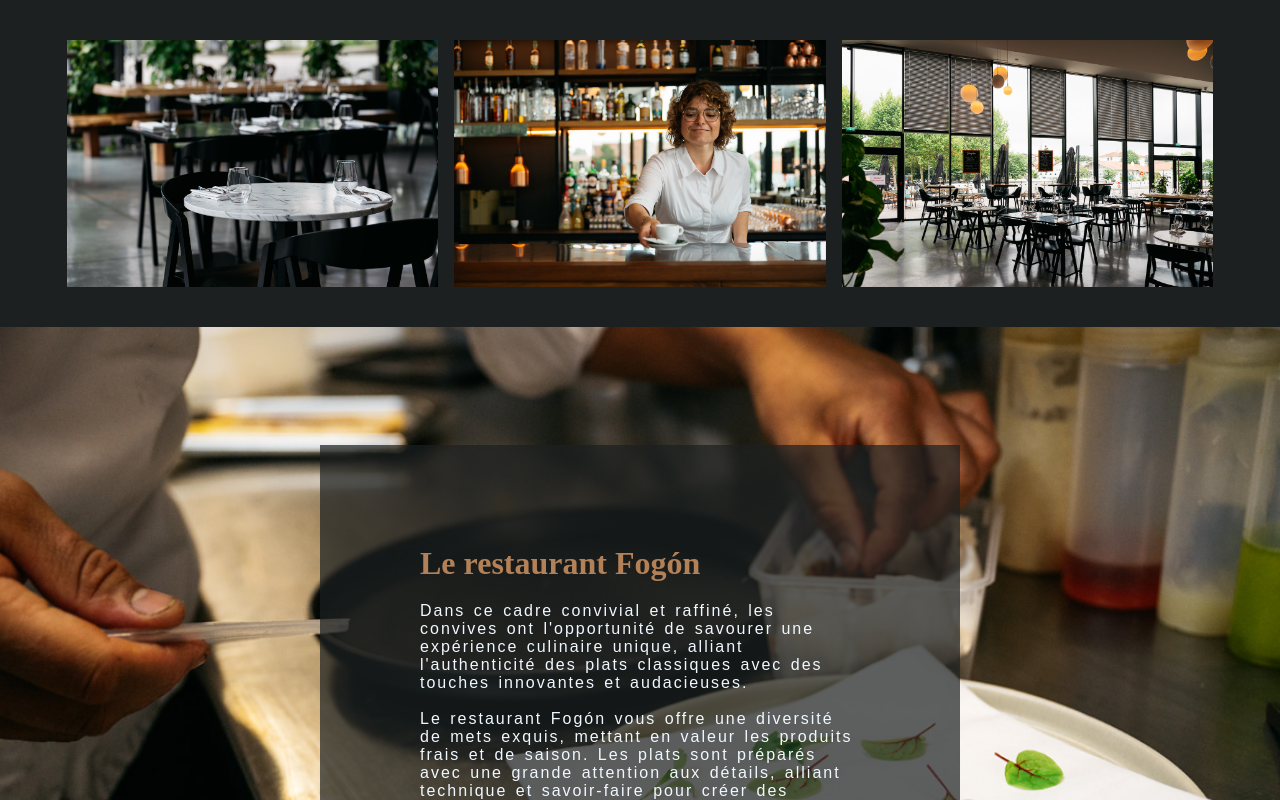
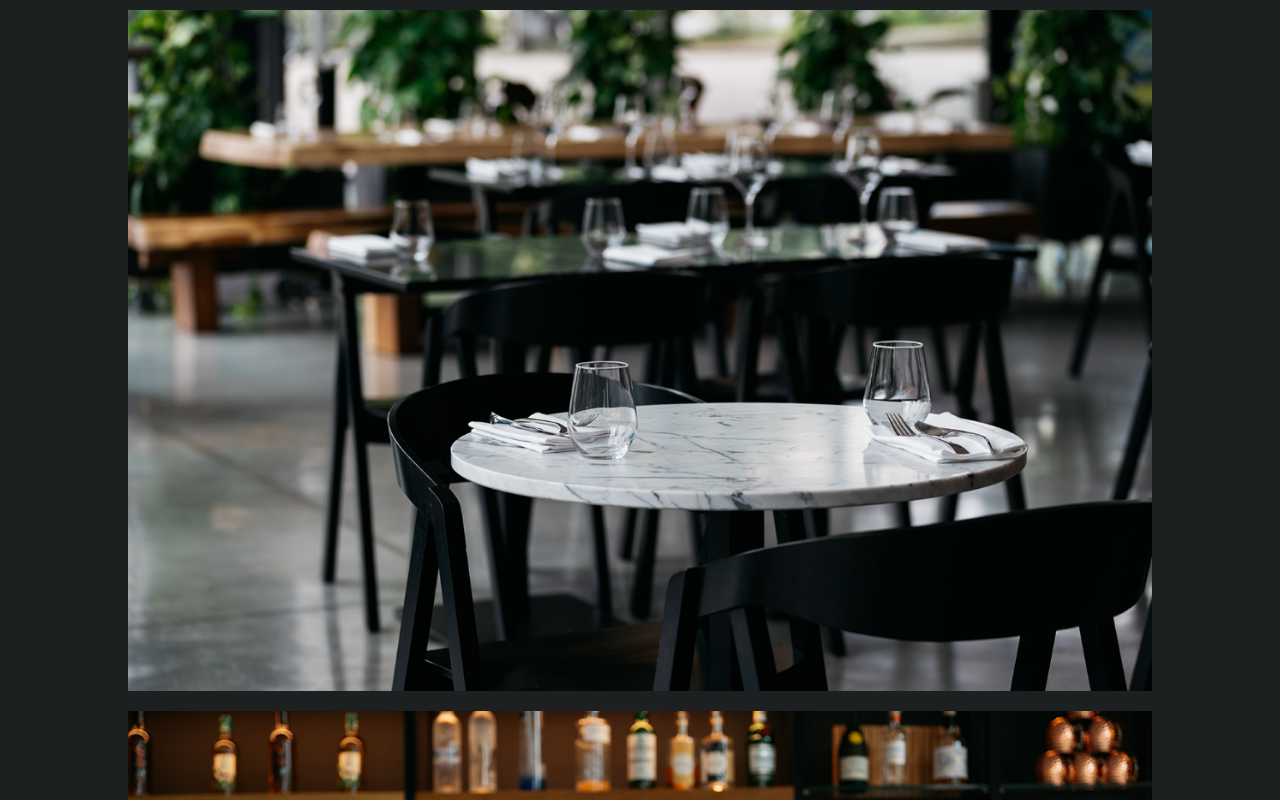
Before and after one commit to Wickacode/Fogon, a React (Create React App) app: page / in a window 1280 px wide. Shown: the top 800 px of the page. Built offline with nearby package versions, Linux system fonts and the light colour scheme.

Commit message:
responsive home tablet and desktop

```diff
--- a/src/assets/SASS/pages/_home.scss
+++ b/src/assets/SASS/pages/_home.scss
@@ -68,65 +68,125 @@
 //Responsive Mobile
 @media only screen and (min-device-width: 320px) and (max-device-width: 500px) {
     #home {
-    display: flex;
     align-items: center;
-    justify-content: center;
     flex-direction: column;
     gap: 0;
 
     img:first-child {
       width: 90%;
-      object-fit: contain;
       margin: 10px 0;
     }
     img:nth-child(2) {
       width: 90%;
-      object-fit: contain;
       margin: 10px 0;
     }
     img:last-child {
       width: 90%;
-      object-fit: contain;
       margin: 10px 0;
     }
   }
 
   #restaurant-description {
     height: auto;
-    display: flex;
-    align-items: center;
-    justify-content: center;
-    margin: auto;
     gap: 1em;
 
     .description {
-      display: flex;
       align-items: center;
-      flex-direction: column;
       width: 100%;
       padding: 20px;
-      background-color: rgba(28, 32, 33, 0.7);
-      color: aliceblue;
-      animation: fade-in 3s ease-out;
-
 
       h1 {
         font-size: 1.5em;
-        margin-bottom: 20px;
-        font-family: "Taviraj", serif;
-        color: #b28158;
       }
       p {
-        font-family: "Merriweather Sans", sans-serif;
         text-align: center;
-        font-size: 12px;
-        word-spacing: 2px;
-        letter-spacing: 2px;
+        font-size: 13px;
       }
     }
-    img {
-      width: 100%;
-      margin: 20px 0;
-    }
+
   }
 }
+
+//Responsive tablette
+@media only screen and (min-device-width: 500px) and (max-device-width: 900px) {
+    #home {
+        align-items: center;
+        flex-direction: column;
+        gap: 0;
+
+        img:first-child {
+          width: 80%;
+          margin: 10px 0;
+        }
+        img:nth-child(2) {
+          width: 80%;
+          margin: 10px 0;
+        }
+        img:last-child {
+          width: 80%;
+          margin: 10px 0;
+        }
+      }
+
+      #restaurant-description {
+        height: auto;
+        gap: 1em;
+        padding: 20px;
+
+        .description {
+          align-items: center;
+          width: 80%;
+          padding: 50px;
+
+          h1 {
+            font-size: 1.7em;
+          }
+          p {
+            text-align: center;
+            font-size: 15px;
+          }
+        }
+
+      }
+}
+
+//Responsive desktop
+@media only screen and (min-device-width: 900px) and (max-device-width: 1300px) {
+    #home {
+        align-items: center;
+        gap: 1em;
+
+        img:first-child {
+          width: 30%;
+          margin: 10px 0;
+        }
+        img:nth-child(2) {
+          width: 30%;
+          margin: 10px 0;
+        }
+        img:last-child {
+          width: 30%;
+          margin: 10px 0;
+        }
+      }
+
+      #restaurant-description {
+        height: 600px;
+        gap: 1em;
+
+        .description {
+          align-items: center;
+          width: 60%;
+          padding: 50px;
+
+          h1 {
+            font-size: 1.7em;
+          }
+          p {
+            text-align: center;
+            font-size: 15px;
+          }
+        }
+
+      }
+}
```
